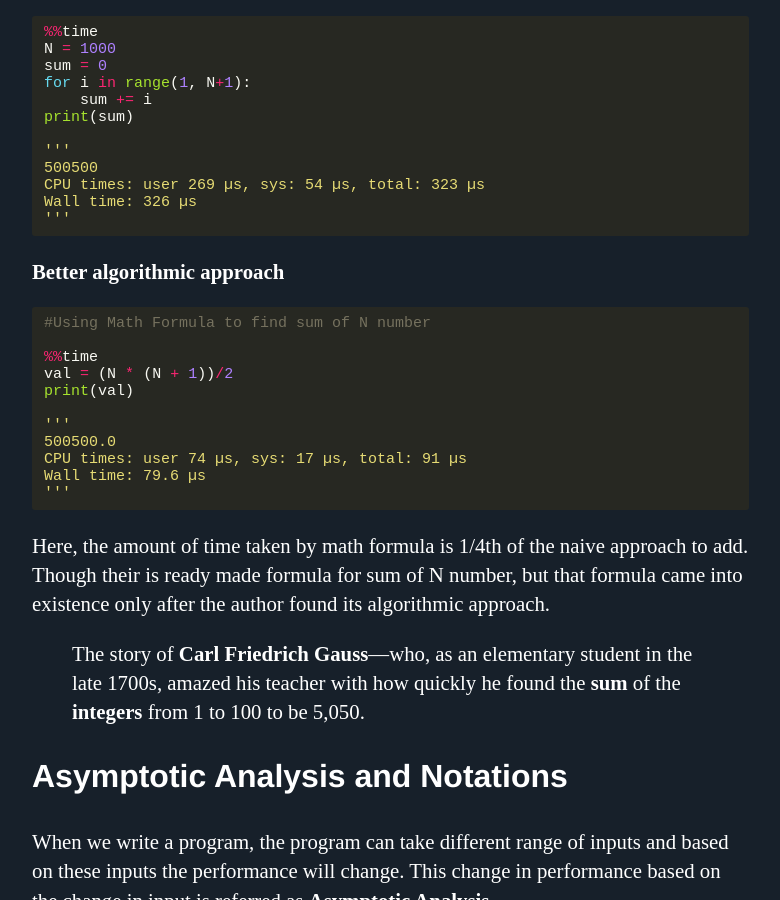
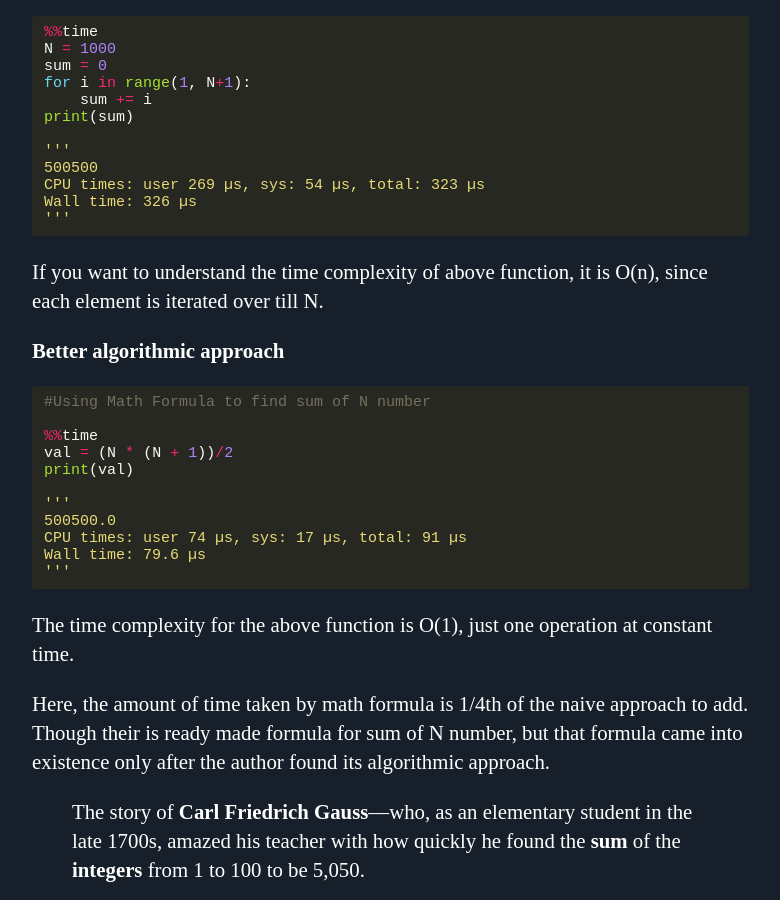
Before and after one commit to Mayurji/mayurji.github.io, a Jekyll site: the page built from _data-structure-algorithms/2021-01-21-DSA-1.md, in a window 1280 px wide and 900 px high, scrolled down 1603 px. Shown: the whole window, without its empty margins (160-940 px from the left). Built offline with Jekyll 4.4.1, drawn with Linux system fonts in a browser that asks for light colours; comment, search, counter and statistics services are not loaded.

Commit message:
Update 2021-01-21-DSA-1.md

````diff
--- a/_data-structure-algorithms/2021-01-21-DSA-1.md
+++ b/_data-structure-algorithms/2021-01-21-DSA-1.md
@@ -40,6 +40,7 @@ CPU times: user 269 µs, sys: 54 µs, total: 323 µs
 Wall time: 326 µs
 '''
 ```
+If you want to understand the time complexity of above function, it is O(n), since each element is iterated over till N.
 
 **Better algorithmic approach**
 
@@ -56,6 +57,7 @@ CPU times: user 74 µs, sys: 17 µs, total: 91 µs
 Wall time: 79.6 µs
 '''
 ```
+The time complexity for the above function is O(1), just one operation at constant time.
 
 Here, the amount of time taken by math formula is 1/4th of the naive approach to add. Though their is ready made formula for sum of N number, but that formula came into existence only after the author found its algorithmic approach.
 
````
